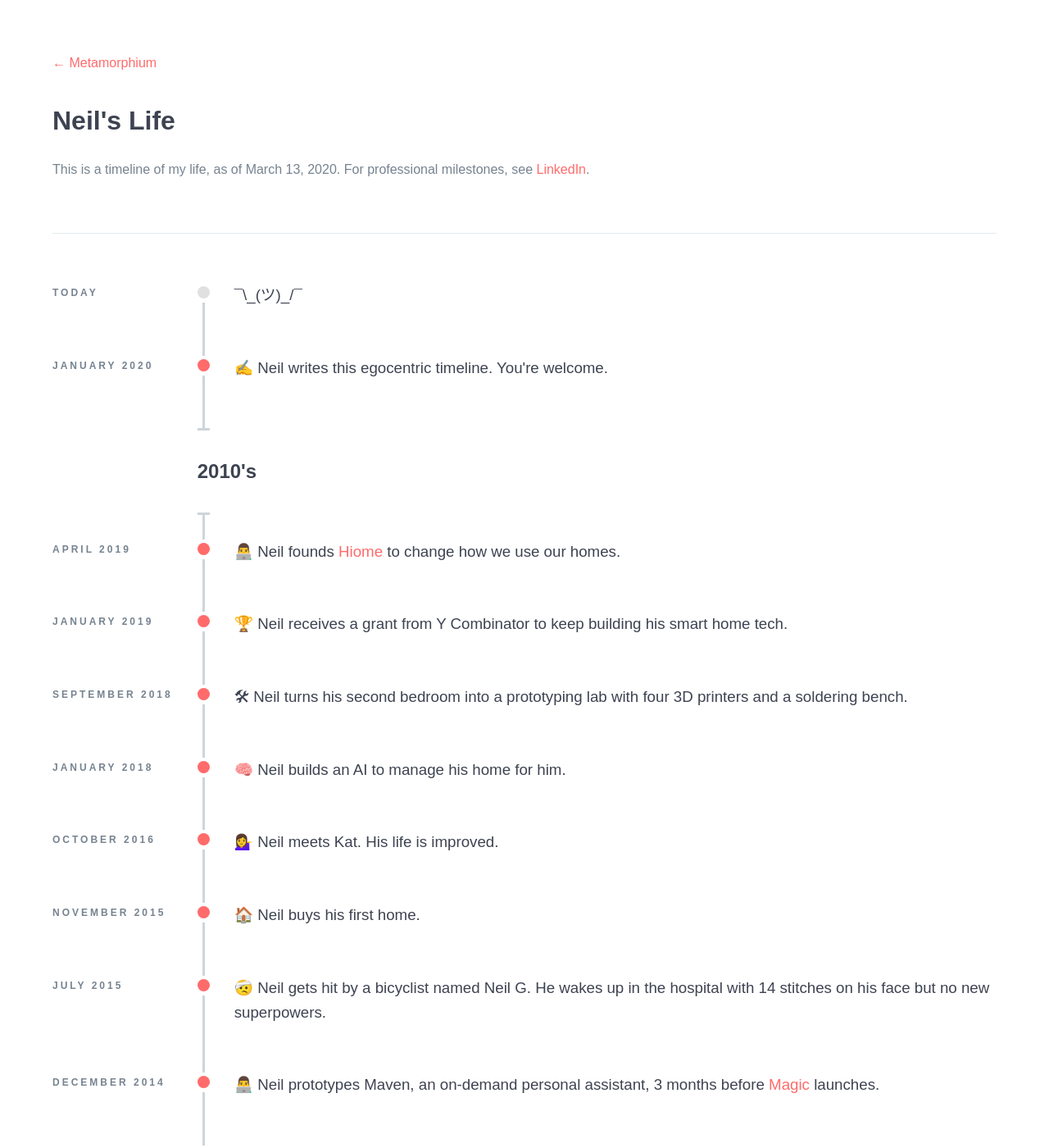
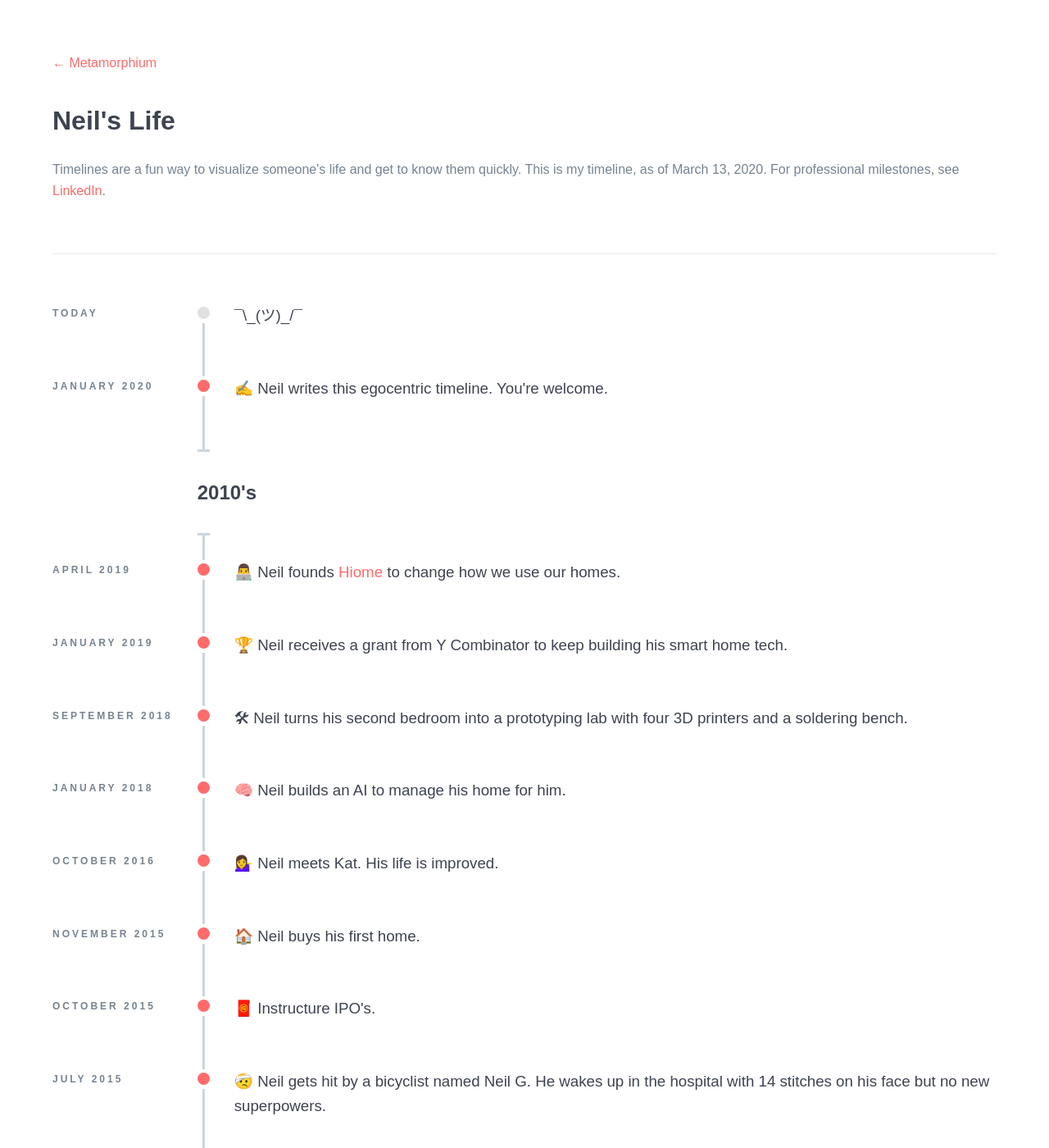
Before and after one commit to neilgupta/timeliner, a Jekyll site: the page built from index.html, in a window 1280 px wide and 1400 px high. Shown: the whole window at 82% size. Built offline with Jekyll 4.4.1, drawn with Linux system fonts in a browser that asks for light colours.

Commit message:
wordsmith

```diff
--- a/_config.yml
+++ b/_config.yml
@@ -29,6 +29,8 @@
       title: "💁‍♀️ Neil meets Kat. His life is improved."
     - date: November 2015
       title: "🏠 Neil buys his first home."
+    - date: October 2015
+      title: "🧧 Instructure IPO's."
     - date: July 2015
       title: "🤕 Neil gets hit by a bicyclist named Neil G. He wakes up in the hospital with 14 stitches on his face but no new superpowers."
     - date: December 2014
--- a/index.html
+++ b/index.html
@@ -8,7 +8,7 @@
     <p><a href="{{site.personal_site.url}}">&#x2190; {{site.personal_site.title}}</a></p>
     {% endif %}
     <h1>{{ site.title }}</h1>
-    <p>This is a timeline of my life, as of {{ site.time | date: '%B %d, %Y' }}.
+    <p>Timelines are a fun way to visualize someone's life and get to know them quickly. This is my timeline, as of {{ site.time | date: '%B %d, %Y' }}.
       {% if site.linkedin %}
         For professional milestones, see <a href="{{site.linkedin}}" target="_blank" rel="noopener noreferrer">LinkedIn</a>.
       {% endif %}
```
